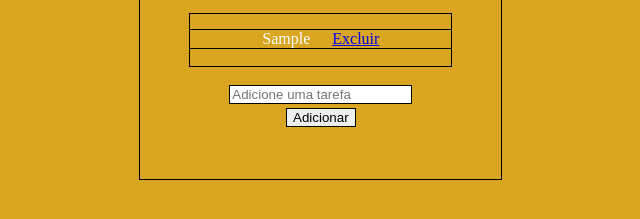
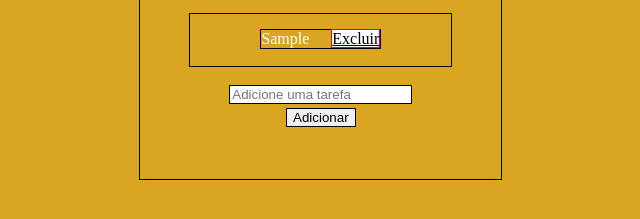
Before and after one commit to rafaeldfigueiredo/todo-app, a plain HTML site: page index.html in a window 1280 px wide. Both pictures are taken after typing "Sample" into the empty fields and a click on the button "Adicionar". Shown: the part 131-350 px from the top of the page, without its empty margins (316-956 px from the left). Drawn offline with Linux system fonts and the light colour scheme.

Commit message:
Delete button stylized

```diff
--- a/main.js
+++ b/main.js
@@ -26,7 +26,7 @@ function renderTodos() {
 
             //Creates a anchor tag to delete item
             let delEl = document.createElement('a');
-            delEl.setAttribute('href', '#');
+            delEl.setAttribute('href', '#'); delEl.setAttribute('class','del')
             delEl.textContent = 'Excluir';
             var pos = todos.indexOf(todo);
             delEl.setAttribute('onclick', `deleteTodos(${pos})`); // Global variable for deleteTodos function delete the element where it is on the todos list
--- a/styles.css
+++ b/styles.css
@@ -28,7 +28,7 @@ html {
 }
 
 #todo-list li{
-    width: 100%; text-align: center;margin-bottom: 2px;
+     text-align: center;margin-bottom: 2px;
 }
 
 #todo-list li:hover{
@@ -39,6 +39,10 @@ html {
     margin-left: 22px;
 }
 
+.del{
+    color: black; border: 1px solid red; background-color: white;
+}
+
 #todo-input,#addTodoBtn{
     display: flex; margin: 2px;
 }
```
